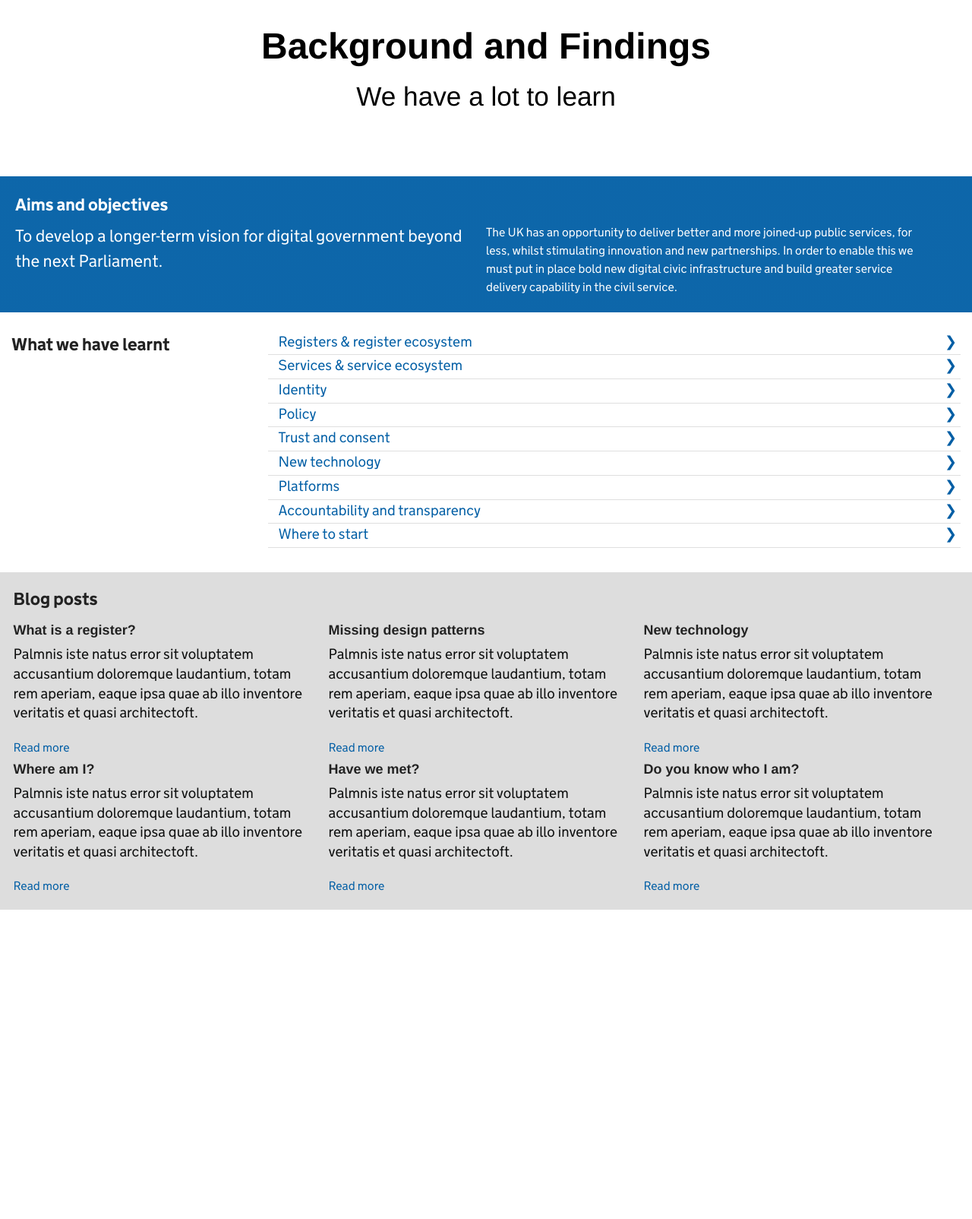
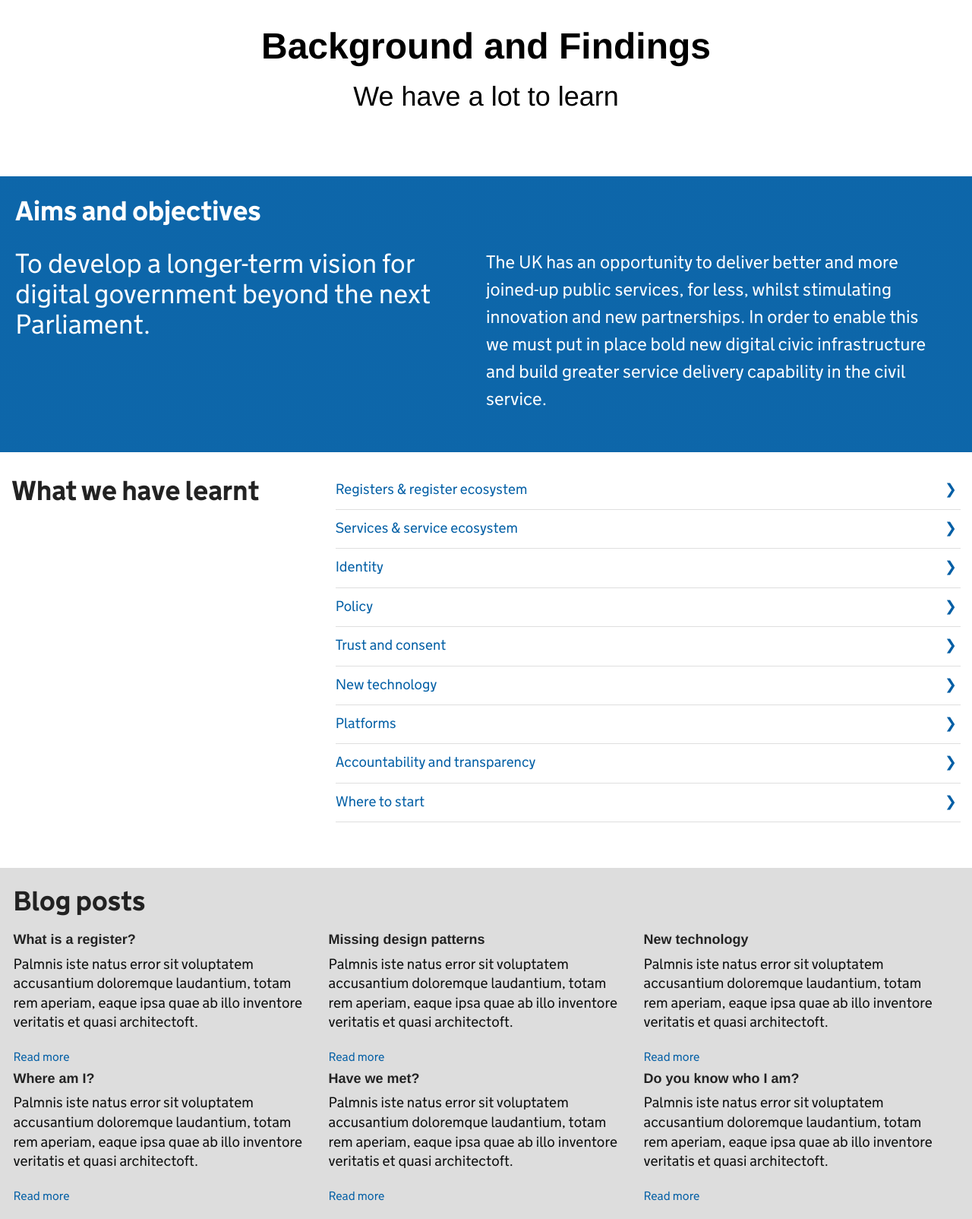
Before and after one commit to sausages-of-the-future/www, a Flask app: page /background-and-findings in a window 1280 px wide. Shown: the whole page at 76% size. Before the commit the page ends 1197 px from the top, so only its background shows below. Run offline with Flask 2, Linux system fonts and the light colour scheme.

Commit message:
updated greenpaper background page

```diff
--- a/www/static/css/greenpaper.css
+++ b/www/static/css/greenpaper.css
@@ -52,7 +52,7 @@ padding-bottom: 10px;
     padding-left: 15%;
     padding-right:15%;
    /* font-size: 36px;*/
-    font-size: 2.2rem;
+    font-size: 36px;
     line-height: 40px;
     font-weight: 400;
     color: black;
@@ -116,9 +116,15 @@ background:
     );
 }
 
+.summary-detail-text {
+  font-size: 24px;
+  padding-bottom: 30px;
+}
+
 .summary h2 {
-  font-size: 1.4rem;
+  font-size: 36px;
   color: #FFFFFF;
+  padding-bottom: 15px;
 }
 
 .summary,
@@ -128,29 +134,46 @@ background:
 }
 
 .summary-subhead {
-  font-size: 1.4rem;
+  font-size: 36px;
+  padding-bottom: 30px;
+  line-height: 40px;
 }
 
 .summary-list ul  {
   margin-top: 1.1rem;
 }
 
+h3 {
+  font-size: 36px;
+}
+
+h4 {
+  font-size: 27px;
+}
+
 ul.learnings {
   list-style-type: none;
   padding:0;
   border-bottom:0;
-  margin-bottom:2rem;
-  decoration: none;
+  margin-bottom:60px;
+  text-decoration: none;
+  font-size: 19px;
+  margin-left: 0;
 }
+
+/*.large-8 {
+  padding-left: 0!important;
+}*/
 
 ul.learnings li {
   border-bottom: solid 1px #dfdfdf;
-  margin-bottom:0;
+  padding-bottom:10px;
+  margin-top: 10px;
 }
 
 ul.learnings li a {
-  padding: 0.875rem 0.875rem!important;
-}
+/*  padding: 0.875rem 0.875rem!important;
+*/}
 
 ul.learnings li > a:after {
   content: "❯";
--- a/www/templates/greenpaper/background_and_findings.html
+++ b/www/templates/greenpaper/background_and_findings.html
@@ -21,21 +21,21 @@
            </div>
         </div>
         <div class="row summary-detail">
-           <div class="small-6 large-6 columns">
+           <div class="small-12 large-6 columns">
               <div class="summary-subhead">To develop a longer-term vision for digital government beyond the next Parliament.
               </div>
           </div>
-         <div class="small-6 large-6 columns">
-            <div class="summary-detail">The UK has an opportunity to deliver better and more joined-up public services, for less, whilst stimulating innovation and new partnerships. In order to enable this we must put in place bold new digital civic infrastructure and build greater service delivery capability in the civil service.
+         <div class="small-12 large-6 columns">
+            <div class="summary-detail-text">The UK has an opportunity to deliver better and more joined-up public services, for less, whilst stimulating innovation and new partnerships. In order to enable this we must put in place bold new digital civic infrastructure and build greater service delivery capability in the civil service.
             </div>
           </div>
       </div>
   </div>
   <div class="row">
-    <div class="small-3 large-3 columns">
-       <h4>What we have learnt</h4>
+    <div class="small-12 large-4 columns">
+       <h3>What we have learnt</h3>
     </div>
-    <div class="small-9 large-9 columns">
+    <div class="small-12 large-8 columns">
       <ul class="learnings">
          <li><a href="{{url_for('paper.registers')}}">Registers &amp; register ecosystem</a></li>
         <li><a href="{{url_for('paper.services')}}">Services &amp; service ecosystem</a></li>
@@ -53,11 +53,11 @@
   <div class="row blog">
     <div class="row blog-header">
        <div class="small-12 large-12 columns">
-        <h4>Blog posts</h4>
+        <h3>Blog posts</h3>
       </div>
     </div>
     <div class="row posts">
-      <div class="small-4 large-4 columns">
+      <div class="small-12 large-4 columns">
         <h5>What is a register?</h5>
         <p>Palmnis iste natus error sit
         voluptatem accusantium
@@ -68,7 +68,7 @@
         </p>
         <a href="#">Read more</a>
       </div>
-      <div class="small-4 large-4 columns">
+      <div class="small-12 large-4 columns">
         <h5>Missing design patterns</h5>
          <p>Palmnis iste natus error sit
         voluptatem accusantium
@@ -79,7 +79,7 @@
         </p>
         <a href="#">Read more</a>
       </div>
-      <div class="small-4 large-4 columns">
+      <div class="small-12 large-4 columns">
         <h5>New technology</h5>
          <p>Palmnis iste natus error sit
         voluptatem accusantium
@@ -92,7 +92,7 @@
       </div>
     </div>
     <div class="row posts">
-      <div class="small-4 large-4 columns">
+      <div class="small-12 large-4 columns">
         <h5>Where am I?</h5>
          <p>Palmnis iste natus error sit
         voluptatem accusantium
@@ -103,7 +103,7 @@
         </p>
         <a href="#">Read more</a>
       </div>
-      <div class="small-4 large-4 columns">
+      <div class="small-12 large-4 columns">
         <h5>Have we met?</h5>
         <p>Palmnis iste natus error sit
         voluptatem accusantium
@@ -114,7 +114,7 @@
         </p>
         <a href="#">Read more</a>
       </div>
-      <div class="small-4 large-4 columns">
+      <div class="small-12 large-4 columns">
         <h5>Do you know who I am?</h5>
          <p>Palmnis iste natus error sit
         voluptatem accusantium
```
